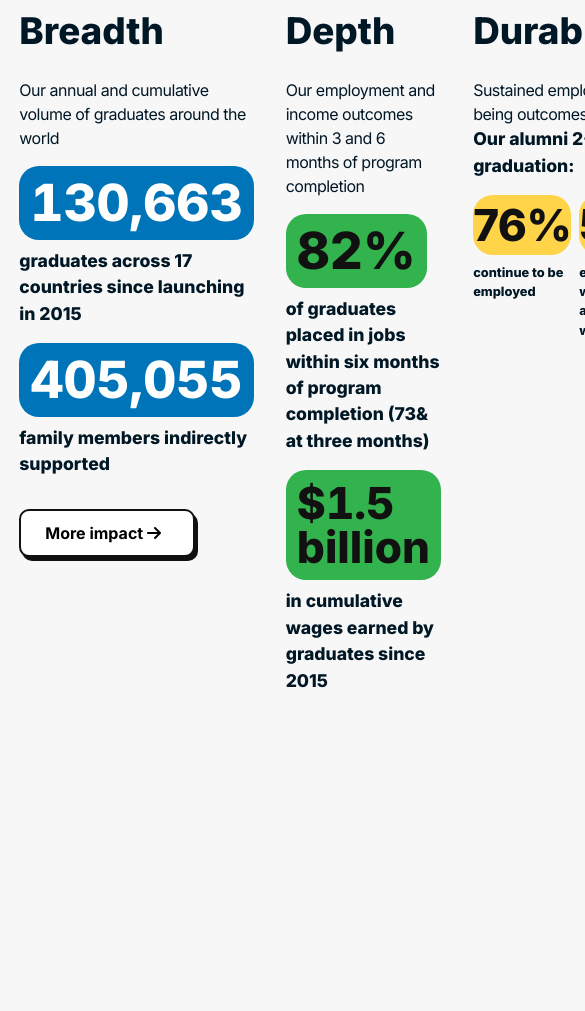
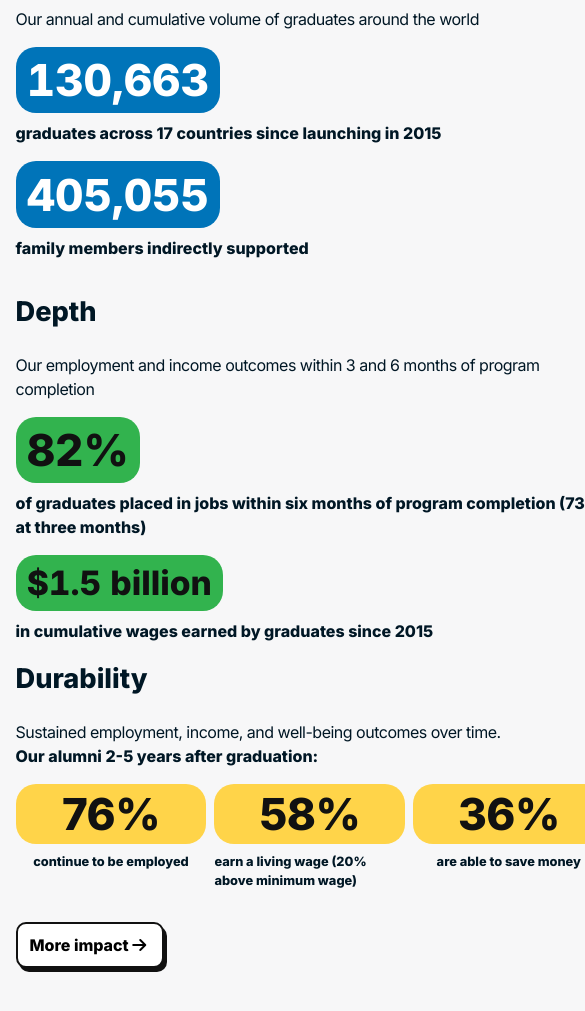
Before and after one commit to thanawatpanpinij/31-thanawat-css-exercises, a plain HTML site: page css-homework/index.html in a window 390 px wide. Shown: the part 237-1248 px from the top of the page, 585 px wide, since content can reach past the window. Before the commit the page ends 995 px from the top, so only its background shows below. Drawn offline with Linux system fonts and the light colour scheme.

Commit message:
feat(layout): reposition "More impact" button and update responsive styles
- Moved the "More impact" button next to `.impact__durability` instead of nesting in `.impact__breadth`
- Updated button styling with `max-width: 180px`, `font-weight: 800`, and adjusted padding
- Added an media query block between `768px` and `1280px` for mobile responsiveness:
  - Adjusted `.head p` width to `35ch` and reduced font size to `1.6rem`
  - Changed `.impact` to `display: block;` for better stacking on small screens
  - Reduced font sizes for `.stats--text-lg` and `.stats--text-md`
  - Adjusted spacing and font size for `.stats + p`
  - Modified button margin and padding for better touch interaction

```diff
--- a/css-homework/index.html
+++ b/css-homework/index.html
@@ -29,7 +29,6 @@
                     <span class="stats stats--width stats--text-lg stats--text-space">405,055</span>
                     <p>family members indirectly supported</p>
                 </div>
-                <button>More impact <i class="fa-solid fa-arrow-right"></i></button>
             </section>
             <section class="impact__depth">
                 <div class="container">
@@ -66,6 +65,7 @@
                     </div>
                 </section>
             </section>
+            <button>More impact <i class="fa-solid fa-arrow-right"></i></button>
         </section>
     </main>
 </body>
--- a/css-homework/style.css
+++ b/css-homework/style.css
@@ -57,7 +57,7 @@ main {
 .impact {
     display: grid;
     grid-template-columns: repeat(3, 1fr);
-    gap: 2rem;
+    column-gap: 2rem;
 
     h2 {
         font-size: 2.3rem;
@@ -65,7 +65,7 @@ main {
         margin-bottom: 1.25rem;
     }
 
-    h2+p {
+    h2 + p {
         letter-spacing: -0.5px;
     }
 }
@@ -113,26 +113,10 @@ main {
     font-size: 2.75rem;
 }
 
-.stats+p,
+.stats + p,
 .impact__durability .container p:last-of-type {
     font-size: 1.1rem;
     font-weight: 800;
-}
-
-.impact__breadth button {
-    cursor: pointer;
-    font-size: 1rem;
-    font-weight: 700;
-    border: 2px solid var(--clr-black);
-    border-radius: 10px;
-    box-shadow: 3px 4px 0 var(--clr-black);
-    background: var(--clr-white);
-    margin-top: 2rem;
-    padding: .75rem 2rem .75rem 1.5rem;
-
-    &:hover {
-        background: var(--clr-hover);
-    }
 }
 
 .impact__durability-stats {
@@ -151,7 +135,53 @@ main {
     }
 }
 
-@media (width <=1280px) {
+button {
+    cursor: pointer;
+    max-width: 180px;
+    font-size: 1rem;
+    font-weight: 800;
+    border: 2px solid var(--clr-black);
+    border-radius: 10px;
+    box-shadow: 3px 4px 0 var(--clr-black);
+    background: var(--clr-white);
+    padding: .75rem 0;
+
+    &:hover {
+        background: var(--clr-hover);
+    }
+}
+
+@media (width <= 768px) {
+    .head p {
+        width: 35ch;
+        font-size: 1.6rem;
+    }
+    .impact {
+        display: block;
+        h2 {
+            font-size: 1.7rem;
+        }
+    }
+    .impact__breadth {
+        margin-bottom: 2rem;
+    }
+    .stats--text-lg {
+        font-size: 2.75rem;
+    }
+    .stats--text-md {
+        font-size: 2.1rem;
+    }
+    .stats + p,
+    .impact__durability .container p:last-of-type {
+        font-size: 1rem;
+    }
+    button {
+        margin-top: 2rem;
+        padding: .7rem 1rem .7rem .75rem;
+    }
+}
+
+@media (768 < width <= 1280px) {
     .head {
         max-width: 65%;
     }
```
